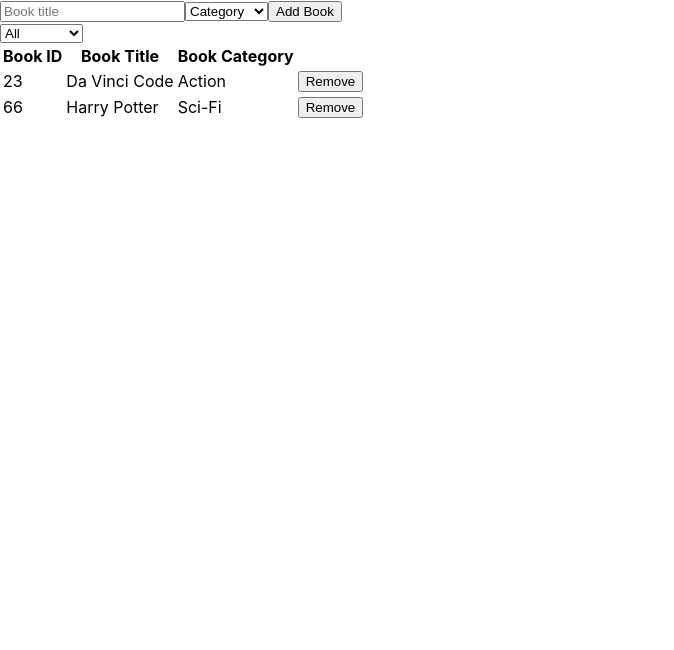
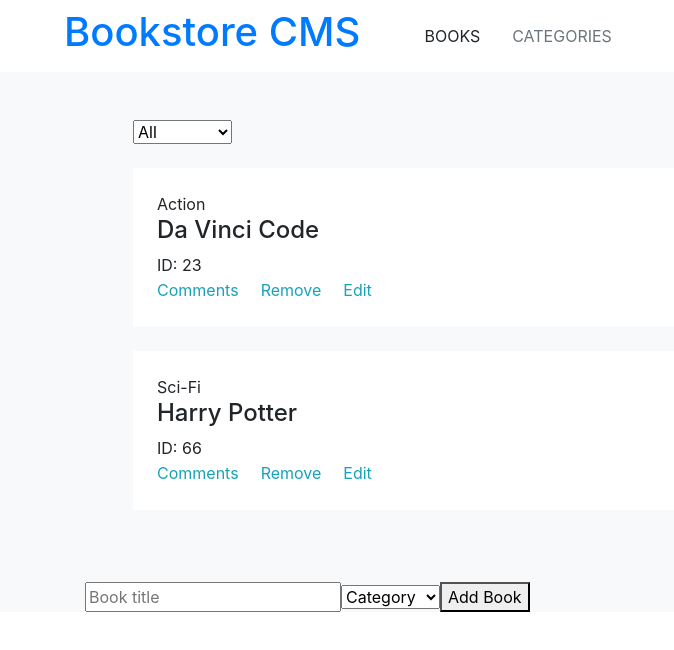
Before and after one commit to Miguelus373/Redux-Book-Store, a React (Create React App) app: page / in a window 1280 px wide. Shown: the top 650 px of the page, without its empty margins (0-674 px from the left). Built offline with nearby package versions, Linux system fonts and the light colour scheme.

Commit message:
Start adding styles & add Navbar

```diff
--- a/package.json
+++ b/package.json
@@ -6,8 +6,10 @@
     "@testing-library/jest-dom": "^5.11.4",
     "@testing-library/react": "^11.1.0",
     "@testing-library/user-event": "^12.1.10",
+    "bootstrap": "^4.6.0",
     "prop-types": "^15.7.2",
     "react": "^17.0.1",
+    "react-bootstrap": "^1.5.1",
     "react-dom": "^17.0.1",
     "react-redux": "^7.2.2",
     "react-scripts": "4.0.3",
--- a/src/components/App.js
+++ b/src/components/App.js
@@ -1,12 +1,22 @@
 import React from 'react';
+import { Navbar } from 'react-bootstrap';
 import BooksList from '../containers/BooksList';
 import BooksForm from '../containers/BooksForm';
 
 function App() {
   return (
-    <div>
-      <BooksForm />
-      <BooksList />
+    <div className="bg-light">
+      <Navbar className="bg-white">
+        <div className="d-flex flex-row justify-content-between align-items-center">
+          <h1 className="text-primary mx-5">Bookstore CMS</h1>
+          <span className="mx-3 text-uppercase">Books</span>
+          <span className="mx-3 text-uppercase text-muted">Categories</span>
+        </div>
+      </Navbar>
+      <div className="container">
+        <BooksList />
+        <BooksForm />
+      </div>
     </div>
   );
 }
--- a/src/components/Book.js
+++ b/src/components/Book.js
@@ -4,19 +4,27 @@ import PropTypes from 'prop-types';
 const Book = ({ book, handleRemoveBook }) => {
   const { bookID, title, category } = book;
   return (
-    <tr>
-      <td>{bookID}</td>
-      <td>{title}</td>
-      <td>{category}</td>
-      <td>
+    <>
+      <div className="bg-white justify-content-between align-items-center my-4 p-4">
+        <span>{category}</span>
+        <h4>{title}</h4>
+        <span>
+          ID:
+          {' '}
+          {bookID}
+        </span>
+        <br />
+        <span className="text-info">Comments</span>
         <button
+          className="text-info bg-white border-0 mx-3"
           type="button"
           onClick={() => handleRemoveBook(bookID)}
         >
           Remove
         </button>
-      </td>
-    </tr>
+        <span className="text-info">Edit</span>
+      </div>
+    </>
   );
 };
 
--- a/src/containers/BooksList.js
+++ b/src/containers/BooksList.js
@@ -35,20 +35,8 @@ class BooksList extends React.Component {
     const books = this.bookFilter(filter);
 
     return (
-      <>
+      <div className="p-5">
         <CategoryFilter handleFilterChange={this.handleFilterChange} />
-        <table>
-          <tr>
-            <th>
-              Book ID
-            </th>
-            <th>
-              Book Title
-            </th>
-            <th>
-              Book Category
-            </th>
-          </tr>
         {books.map(book => (
           <Book
             book={book}
@@ -56,8 +44,7 @@ class BooksList extends React.Component {
             handleRemoveBook={this.handleRemoveBook}
           />
         ))}
-        </table>
-      </>
+      </div>
     );
   }
 }
--- a/src/index.js
+++ b/src/index.js
@@ -5,6 +5,7 @@ import { Provider } from 'react-redux';
 import './index.css';
 import App from './components/App';
 import rootReducer from './reducers/index';
+import 'bootstrap/dist/css/bootstrap.min.css';
 
 const defaultBook = [
   {
```
Also changed, not shown: 1 other file (tests, documents, lock files or other folders). Lines whose indentation alone changed are shown as unchanged.
